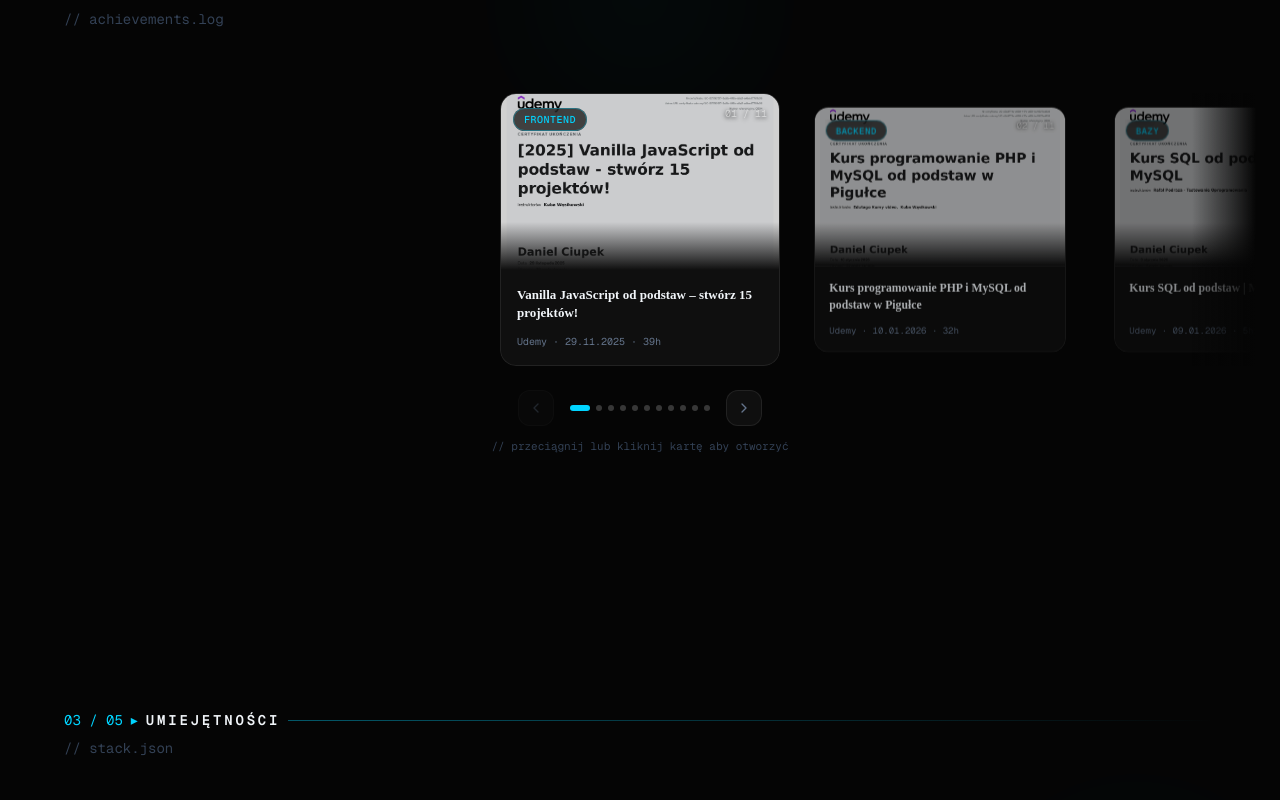
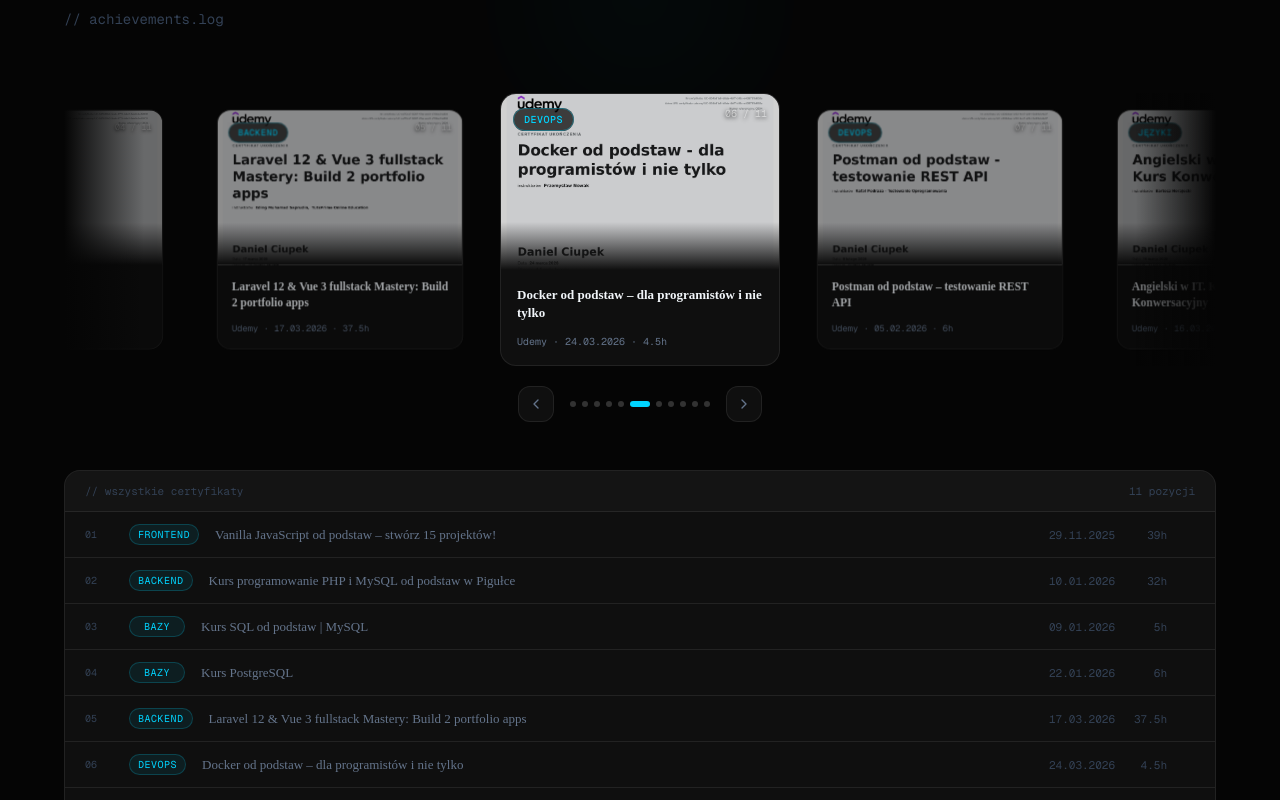
Before and after one commit to daniel-ciupek/CV_daniel_ciupek, a Next.js app: page / in a window 1280 px wide. Shown: the part 1840-2640 px from the top of the page. Built offline with nearby package versions, Linux system fonts and the light colour scheme; no server answers.

Commit message:
Redesign Certifications: drag carousel with      snap, clear thumbnails, prev/next lightbox;    fix About label

```diff
--- a/src/components/features/Certifications.tsx
+++ b/src/components/features/Certifications.tsx
@@ -1,6 +1,6 @@
 "use client";
 
-import { useRef, useState, useEffect, useCallback } from "react";
+import { useRef, useState, useEffect, useLayoutEffect, useCallback } from "react";
 import { motion, AnimatePresence, useMotionValue, useTransform, animate } from "framer-motion";
 import { X, ChevronLeft, ChevronRight, Maximize2 } from "lucide-react";
 import Image from "next/image";
@@ -37,6 +37,7 @@
   trackX,
   cardIndex,
   containerWidth,
+  wasDragged,
   onOpen,
 }: {
   cert: Certificate;
@@ -45,6 +46,7 @@
   trackX: ReturnType<typeof useMotionValue<number>>;
   cardIndex: number;
   containerWidth: number;
+  wasDragged: React.RefObject<boolean>;
   onOpen: () => void;
 }) {
   const centerX = (containerWidth - CARD_W) / 2 - cardIndex * CARD_STEP;
@@ -52,29 +54,33 @@
   const scale = useTransform(
     trackX,
     [centerX - CARD_STEP, centerX, centerX + CARD_STEP],
-    [0.90, 1.0, 0.90]
+    [0.88, 1.0, 0.88]
   );
   const opacity = useTransform(
     trackX,
     [centerX - CARD_STEP * 1.5, centerX, centerX + CARD_STEP * 1.5],
-    [0.55, 1.0, 0.55]
+    [0.50, 1.0, 0.50]
   );
 
   const category = CERT_CATEGORY[cert.key] ?? "Inne";
   const idx = String(index).padStart(2, "0");
   const tot = String(total).padStart(2, "0");
 
+  const handleClick = () => {
+    if (wasDragged.current) return;
+    onOpen();
+  };
+
   return (
     <motion.div
       style={{ scale, opacity, width: CARD_W, flexShrink: 0 }}
-      className="group relative flex cursor-pointer flex-col overflow-hidden rounded-2xl"
-      onClick={onOpen}
+      className="group relative flex cursor-pointer flex-col"
+      onClick={handleClick}
       role="button"
       tabIndex={0}
       onKeyDown={(e) => e.key === "Enter" && onOpen()}
       aria-label={`Podgląd certyfikatu: ${cert.title}`}
     >
-      {/* Card shell */}
       <div
         className="relative flex h-full flex-col overflow-hidden rounded-2xl transition-all duration-300"
         style={{
@@ -93,30 +99,29 @@
             "inset 0 1px 0 rgba(255,255,255,0.04)";
         }}
       >
-        {/* Thumbnail — no blur, just slight dim */}
-        <div className="relative h-44 w-full overflow-hidden">
+        {/* Thumbnail */}
+        <div
+          className="relative h-44 w-full overflow-hidden"
+          onMouseDown={(e) => e.preventDefault()}
+        >
           <Image
             src={cert.file}
             alt={cert.title}
             fill
+            draggable={false}
             sizes="280px"
-            className="object-cover transition-transform duration-500 group-hover:scale-[1.03]"
-            style={{ filter: "brightness(0.82)" }}
+            className="object-cover transition-transform duration-500 group-hover:scale-[1.03] select-none"
+            style={{ filter: "brightness(0.82)", userSelect: "none", WebkitUserSelect: "none" }}
           />
-          {/* Soft gradient at bottom to blend into card body */}
           <div
             className="absolute inset-x-0 bottom-0 h-12"
-            style={{
-              background: "linear-gradient(to bottom, transparent, var(--bg-surface))",
-            }}
+            style={{ background: "linear-gradient(to bottom, transparent, var(--bg-surface))" }}
           />
-
-          {/* Category badge — overlaid */}
           <div className="absolute left-3 top-3">
             <span
               className="rounded-full px-2.5 py-1 font-mono text-[10px] font-medium uppercase tracking-wider"
               style={{
-                background: "rgba(5,5,5,0.70)",
+                background: "rgba(5,5,5,0.72)",
                 border: "1px solid rgba(0,212,255,0.35)",
                 color: "var(--accent)",
                 backdropFilter: "blur(6px)",
@@ -125,14 +130,9 @@
               {category}
             </span>
           </div>
-
-          {/* Index counter */}
           <div
             className="absolute right-3 top-3 font-mono text-[10px]"
-            style={{
-              color: "rgba(255,255,255,0.5)",
-              textShadow: "0 1px 4px rgba(0,0,0,0.8)",
-            }}
+            style={{ color: "rgba(255,255,255,0.5)", textShadow: "0 1px 4px rgba(0,0,0,0.8)" }}
           >
             {idx} / {tot}
           </div>
@@ -167,6 +167,110 @@
         </div>
       </div>
     </motion.div>
+  );
+}
+
+// ─── Certificate list ──────────────────────────────────────────────────────────
+
+function CertList({ onOpen }: { onOpen: (i: number) => void }) {
+  return (
+    <div
+      className="mt-12 overflow-hidden rounded-2xl"
+      style={{ border: "1px solid var(--border)", background: "var(--bg-surface)" }}
+    >
+      {/* Header */}
+      <div
+        className="flex items-center justify-between px-5 py-3"
+        style={{ borderBottom: "1px solid var(--border)", background: "rgba(255,255,255,0.02)" }}
+      >
+        <span className="font-mono text-[11px]" style={{ color: "var(--text-subtle)" }}>
+          {"// wszystkie certyfikaty"}
+        </span>
+        <span className="font-mono text-[11px]" style={{ color: "var(--text-subtle)" }}>
+          {certs.length} pozycji
+        </span>
+      </div>
+
+      {/* Rows */}
+      <div>
+        {certs.map((cert, i) => {
+          const category = CERT_CATEGORY[cert.key] ?? "Inne";
+          return (
+            <button
+              key={cert.key}
+              onClick={() => onOpen(i)}
+              className="group flex w-full items-center gap-4 px-5 py-3 text-left transition-all duration-200"
+              style={{
+                borderBottom: i < certs.length - 1 ? "1px solid var(--border)" : "none",
+              }}
+              onMouseEnter={(e) => {
+                const el = e.currentTarget as HTMLElement;
+                el.style.background = "rgba(0,212,255,0.04)";
+                el.style.borderLeft = "2px solid rgba(0,212,255,0.50)";
+                el.style.paddingLeft = "18px";
+              }}
+              onMouseLeave={(e) => {
+                const el = e.currentTarget as HTMLElement;
+                el.style.background = "";
+                el.style.borderLeft = "";
+                el.style.paddingLeft = "";
+              }}
+            >
+              {/* Index */}
+              <span
+                className="w-7 flex-shrink-0 font-mono text-[10px]"
+                style={{ color: "var(--text-subtle)" }}
+              >
+                {String(i + 1).padStart(2, "0")}
+              </span>
+
+              {/* Category badge */}
+              <span
+                className="flex-shrink-0 rounded-full px-2 py-0.5 font-mono text-[10px] uppercase tracking-wider"
+                style={{
+                  background: "rgba(0,212,255,0.08)",
+                  border: "1px solid rgba(0,212,255,0.20)",
+                  color: "var(--accent)",
+                  minWidth: 56,
+                  textAlign: "center",
+                }}
+              >
+                {category}
+              </span>
+
+              {/* Title */}
+              <span
+                className="flex-1 truncate text-[13px] font-medium transition-colors duration-200 group-hover:text-[var(--text)]"
+                style={{ color: "var(--text-muted)" }}
+              >
+                {cert.title}
+              </span>
+
+              {/* Meta */}
+              <span
+                className="hidden flex-shrink-0 font-mono text-[11px] sm:block"
+                style={{ color: "var(--text-subtle)" }}
+              >
+                {cert.date}
+              </span>
+              <span
+                className="flex-shrink-0 font-mono text-[11px]"
+                style={{ color: "var(--text-subtle)", minWidth: 36, textAlign: "right" }}
+              >
+                {cert.hours}h
+              </span>
+
+              {/* Arrow hint */}
+              <Maximize2
+                size={12}
+                className="flex-shrink-0 opacity-0 transition-opacity duration-200 group-hover:opacity-100"
+                style={{ color: "var(--accent)" }}
+              />
+            </button>
+          );
+        })}
+      </div>
+    </div>
   );
 }
 
@@ -215,7 +319,6 @@
         onClick={onClose}
         aria-hidden
       />
-
       <motion.div
         initial={{ opacity: 0, scale: 0.94, y: 16 }}
         animate={{ opacity: 1, scale: 1, y: 0 }}
@@ -226,7 +329,6 @@
         aria-modal
         aria-label={cert.title}
       >
-        {/* Prev */}
         <button
           className="pointer-events-auto absolute left-3 top-1/2 flex h-12 w-12 -translate-y-1/2 items-center justify-center rounded-xl transition-all duration-200 md:left-6"
           style={{ background: "rgba(23,23,23,0.9)", border: "1px solid var(--border)", color: "var(--text-muted)" }}
@@ -244,7 +346,6 @@
           <ChevronLeft size={20} />
         </button>
 
-        {/* Modal */}
         <div
           className="pointer-events-auto relative w-full max-w-3xl overflow-hidden rounded-2xl"
           style={{
@@ -320,7 +421,6 @@
           </div>
         </div>
 
-        {/* Next */}
         <button
           className="pointer-events-auto absolute right-3 top-1/2 flex h-12 w-12 -translate-y-1/2 items-center justify-center rounded-xl transition-all duration-200 md:right-6"
           style={{ background: "rgba(23,23,23,0.9)", border: "1px solid var(--border)", color: "var(--text-muted)" }}
@@ -347,23 +447,38 @@
 export default function Certifications() {
   const containerRef = useRef<HTMLDivElement>(null);
   const [containerWidth, setContainerWidth] = useState(0);
-  const [activeIndex, setActiveIndex] = useState(0);
+  const [activeIndex, setActiveIndex] = useState(5);
   const [lightboxIndex, setLightboxIndex] = useState<number | null>(null);
   const total = certs.length;
 
   const trackX = useMotionValue(0);
+  // Track whether the user actually dragged (to distinguish from a click)
+  const wasDragged = useRef(false);
 
-  // Measure container
+  // Measure container synchronously before first paint to avoid initial position flash
+  useLayoutEffect(() => {
+    if (!containerRef.current) return;
+    const w = containerRef.current.clientWidth;
+    setContainerWidth(w);
+    // Center card 5 (middle of 11) immediately, no animation
+    trackX.set((w - CARD_W) / 2 - 5 * CARD_STEP);
+  // eslint-disable-next-line react-hooks/exhaustive-deps
+  }, []);
+
+  // Keep container width in sync on resize
   useEffect(() => {
     if (!containerRef.current) return;
     const ro = new ResizeObserver(([entry]) => {
-      setContainerWidth(entry.contentRect.width);
+      const w = entry.contentRect.width;
+      setContainerWidth(w);
+      // Re-center active card on resize (no animation, instant)
+      trackX.set((w - CARD_W) / 2 - activeIndex * CARD_STEP);
     });
     ro.observe(containerRef.current);
     return () => ro.disconnect();
-  }, []);
+  // eslint-disable-next-line react-hooks/exhaustive-deps
+  }, [activeIndex]);
 
-  // Go to card (spring animation)
   const goTo = useCallback(
     (index: number) => {
       const clamped = Math.max(0, Math.min(index, total - 1));
@@ -374,34 +489,36 @@
     [containerWidth, total, trackX]
   );
 
-  // Init position once containerWidth is known
-  useEffect(() => {
-    if (containerWidth > 0) goTo(activeIndex);
-    // eslint-disable-next-line react-hooks/exhaustive-deps
-  }, [containerWidth]);
+  const handleDragStart = useCallback(() => {
+    wasDragged.current = false;
+  }, []);
 
-  // Snap on drag end
+  const handleDrag = useCallback((_: unknown, info: { offset: { x: number } }) => {
+    if (Math.abs(info.offset.x) > 5) wasDragged.current = true;
+  }, []);
+
   const handleDragEnd = useCallback(
     (_: unknown, info: { offset: { x: number } }) => {
       const threshold = 40;
       if (info.offset.x < -threshold) goTo(activeIndex + 1);
       else if (info.offset.x > threshold) goTo(activeIndex - 1);
       else goTo(activeIndex);
+      // Allow a tick before resetting so onClick sees the correct value
+      setTimeout(() => { wasDragged.current = false; }, 0);
     },
     [activeIndex, goTo]
   );
 
-  const dragLeft = containerWidth > 0 ? (containerWidth - CARD_W) / 2 - (total - 1) * CARD_STEP : -9999;
+  const dragLeft  = containerWidth > 0 ? (containerWidth - CARD_W) / 2 - (total - 1) * CARD_STEP : -9999;
   const dragRight = containerWidth > 0 ? (containerWidth - CARD_W) / 2 : 9999;
 
-  // Lightbox handlers
-  const openLightbox = useCallback((i: number) => setLightboxIndex(i), []);
+  const openLightbox  = useCallback((i: number) => setLightboxIndex(i), []);
   const closeLightbox = useCallback(() => setLightboxIndex(null), []);
-  const prevLightbox = useCallback(
+  const prevLightbox  = useCallback(
     () => setLightboxIndex((i) => (i !== null ? (i - 1 + total) % total : null)),
     [total]
   );
-  const nextLightbox = useCallback(
+  const nextLightbox  = useCallback(
     () => setLightboxIndex((i) => (i !== null ? (i + 1) % total : null)),
     [total]
   );
@@ -409,7 +526,6 @@
   return (
     <>
       <section id="certifications" className="relative px-6 py-24 md:py-32">
-        {/* Background accent */}
         <div
           aria-hidden
           className="pointer-events-none absolute left-1/2 top-0 h-72 w-72 -translate-x-1/2 rounded-full opacity-[0.04] blur-3xl"
@@ -418,19 +534,19 @@
 
         <div className="mx-auto max-w-6xl">
           <SectionHeader index="02" total="05" title="CERTYFIKATY" subtitle="// achievements.log" />
-        </div>
 
           {/* Carousel */}
           <div
             ref={containerRef}
-          className="relative mt-6 overflow-hidden"
+            className="relative mt-8 overflow-hidden"
             style={{ cursor: "grab" }}
-          onMouseDown={(e) => e.preventDefault()}
           >
             <motion.div
               drag="x"
               dragConstraints={{ left: dragLeft, right: dragRight }}
-            dragElastic={0.08}
+              dragElastic={0.06}
+              onDragStart={handleDragStart}
+              onDrag={handleDrag}
               onDragEnd={handleDragEnd}
               style={{ x: trackX, display: "flex", gap: CARD_GAP }}
               className="select-none"
@@ -445,30 +561,31 @@
                   trackX={trackX}
                   cardIndex={i}
                   containerWidth={containerWidth}
+                  wasDragged={wasDragged}
                   onOpen={() => openLightbox(i)}
                 />
               ))}
             </motion.div>
 
-          {/* Left/right fade masks */}
+            {/* Fade masks */}
             <div
               aria-hidden
-            className="pointer-events-none absolute inset-y-0 left-0 w-16"
+              className="pointer-events-none absolute inset-y-0 left-0 w-20"
               style={{ background: "linear-gradient(to right, var(--bg-base), transparent)" }}
             />
             <div
               aria-hidden
-            className="pointer-events-none absolute inset-y-0 right-0 w-16"
+              className="pointer-events-none absolute inset-y-0 right-0 w-20"
               style={{ background: "linear-gradient(to left, var(--bg-base), transparent)" }}
             />
           </div>
 
-        {/* Navigation bar */}
-        <div className="mt-6 flex items-center justify-center gap-4">
+          {/* Navigation */}
+          <div className="mt-5 flex items-center justify-center gap-4">
             <button
               onClick={() => goTo(activeIndex - 1)}
               disabled={activeIndex === 0}
-            className="flex h-9 w-9 items-center justify-center rounded-xl transition-all duration-200 disabled:opacity-30"
+              className="flex h-9 w-9 items-center justify-center rounded-xl transition-all duration-200 disabled:opacity-25"
               style={{ background: "var(--bg-surface)", border: "1px solid var(--border)", color: "var(--text-muted)" }}
               onMouseEnter={(e) => {
                 if (activeIndex === 0) return;
@@ -484,7 +601,6 @@
               <ChevronLeft size={16} />
             </button>
 
-          {/* Dot indicators */}
             <div className="flex items-center gap-1.5">
               {certs.map((_, i) => (
                 <button
@@ -494,7 +610,7 @@
                   style={{
                     width: i === activeIndex ? 20 : 6,
                     height: 6,
-                  background: i === activeIndex ? "var(--accent)" : "rgba(255,255,255,0.20)",
+                    background: i === activeIndex ? "var(--accent)" : "rgba(255,255,255,0.18)",
                   }}
                   aria-label={`Przejdź do certyfikatu ${i + 1}`}
                 />
@@ -504,7 +620,7 @@
             <button
               onClick={() => goTo(activeIndex + 1)}
               disabled={activeIndex === total - 1}
-            className="flex h-9 w-9 items-center justify-center rounded-xl transition-all duration-200 disabled:opacity-30"
+              className="flex h-9 w-9 items-center justify-center rounded-xl transition-all duration-200 disabled:opacity-25"
               style={{ background: "var(--bg-surface)", border: "1px solid var(--border)", color: "var(--text-muted)" }}
               onMouseEnter={(e) => {
                 if (activeIndex === total - 1) return;
@@ -521,13 +637,11 @@
             </button>
           </div>
 
-        {/* Hint */}
-        <div className="mt-3 text-center font-mono text-[11px]" style={{ color: "var(--text-subtle)" }}>
-          {"// przeciągnij lub kliknij kartę aby otworzyć"}
+          {/* Certificate list */}
+          <CertList onOpen={openLightbox} />
         </div>
       </section>
 
-      {/* Lightbox */}
       <AnimatePresence>
         {lightboxIndex !== null && (
           <Lightbox
```
Lines whose indentation alone changed are shown as unchanged.
